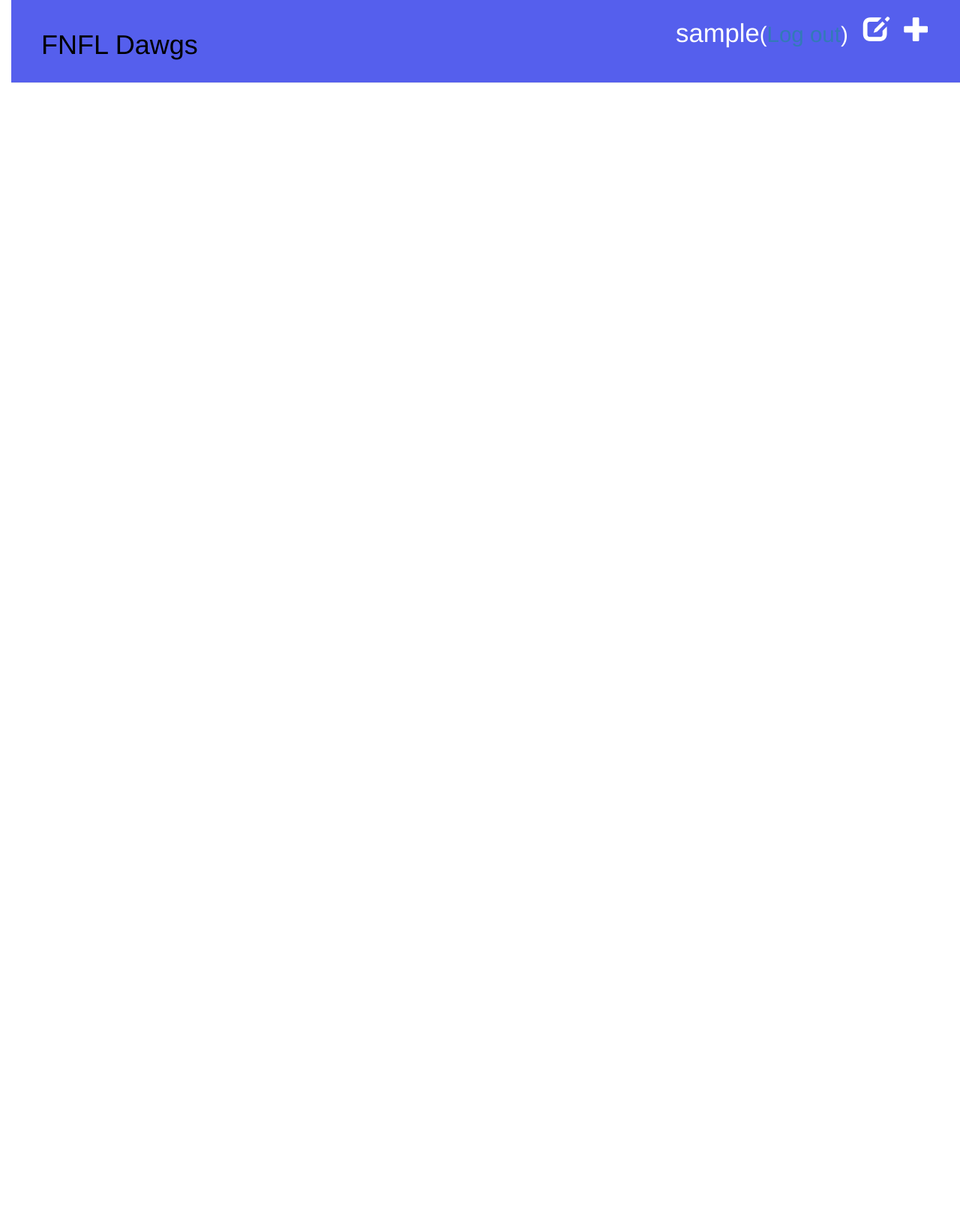
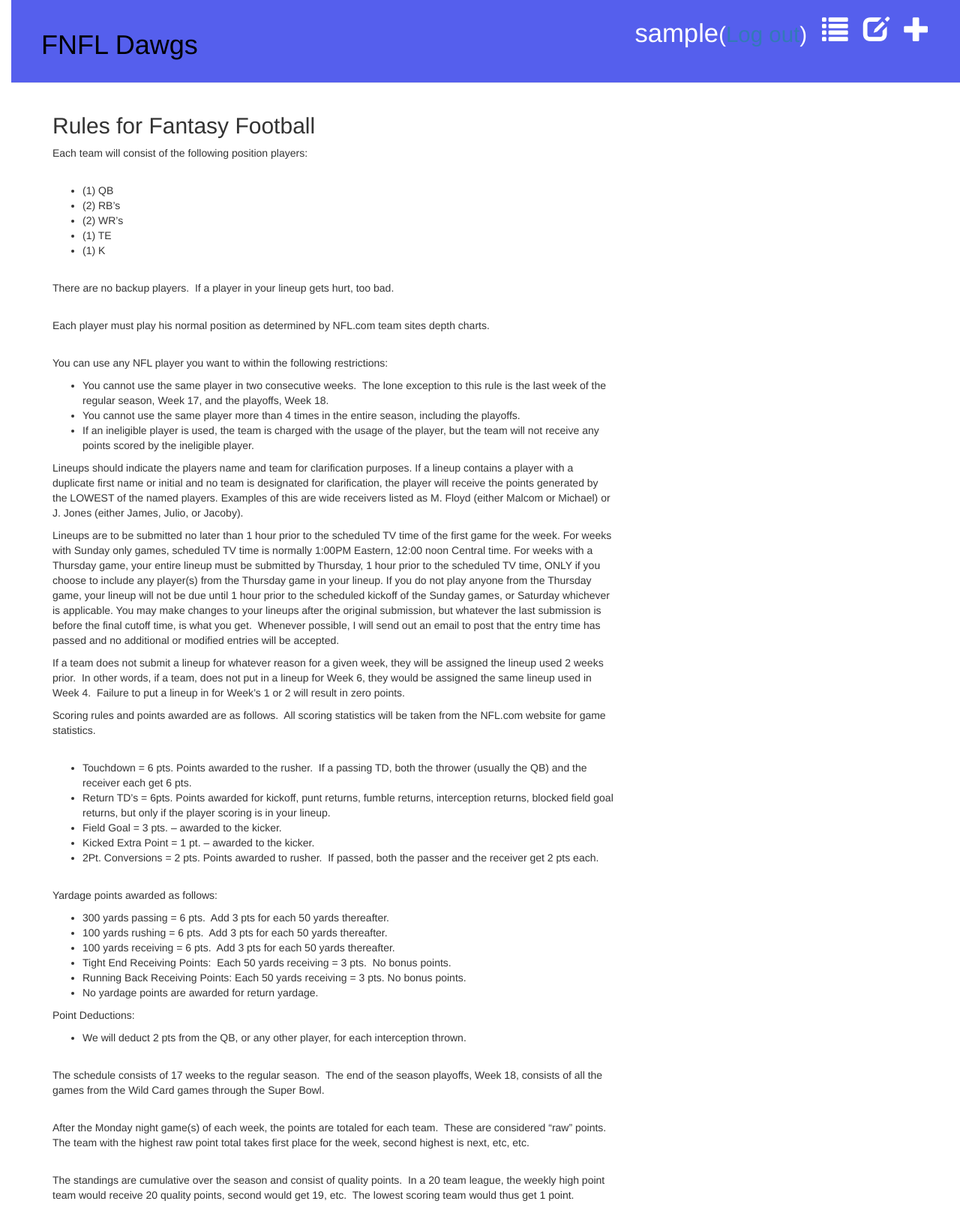
Before and after one commit to wallace123/fnfldawgs, a Django app: page / in a window 1280 px wide. Shown: the whole page at 75% size. Before the commit the page ends 111 px from the top, so only its background shows below. Run offline with Django 3.2, Linux system fonts and the light colour scheme; the visitor is signed in with stand-in values (Sample User, id 1); data that the repository does not hold is empty; some libraries are stand-ins or nearby versions.

Commit message:
Adding a welcome page and making that the default. Added a list lineups button.

```diff
--- a/fnfl/templates/fnfl/base.html
+++ b/fnfl/templates/fnfl/base.html
@@ -12,11 +12,12 @@
         {% if user.is_authenticated %}
             <a href="{% url 'lineup_new' %}" class="top-menu"><span class="glyphicon glyphicon-plus"></span></a>
             <a href="{% url 'lineup_draft_list' %}" class="top-menu"><span class="glyphicon glyphicon-edit"></span></a>
+            <a href="{% url 'lineup_list' %}" class="top-menu"><span class="glyphicon glyphicon-list"></span></a>
             <p class="top-menu">{{ user.username }}<small>(<a href="{% url 'logout' %}">Log out</a>)</small></p>
         {% else %}
             <a href="{% url 'login' %}" class="top-menu"><span class="glyphicon glyphicon-lock"></span></a>
         {% endif %}
-            <h1><a href="{% url 'fnfl.views.lineup_list' %}">FNFL Dawgs</a></h1>
+            <h1><a href="{% url 'welcome' %}">FNFL Dawgs</a></h1>
         </div>
 
         <div class="content container">
--- /dev/null
+++ b/fnfl/templates/fnfl/welcome.html
@@ -0,0 +1,65 @@
+{% extends 'fnfl/base.html' %}
+
+{% block content %}
+<h2>Rules for Fantasy Football</h2>
+<p>Each team will consist of the following position players:</p>
+<ul>
+    <li>(1) QB</li>
+    <li>(2) RB’s</li>
+    <li>(2) WR’s</li>
+    <li>(1) TE</li>
+    <li>(1) K</li>
+</ul>
+
+<p>There are no backup players.  If a player in your lineup gets hurt, too bad.</p>
+
+<p>Each player must play his normal position as determined by NFL.com team sites depth charts.</p>
+
+<p>You can use any NFL player you want to within the following restrictions:</p>
+
+<ul>
+    <li>You cannot use the same player in two consecutive weeks.  The lone exception to this rule is the last week of the regular season, Week 17, and the playoffs, Week 18.</li>
+    <li>You cannot use the same player more than 4 times in the entire season, including the playoffs.</li>
+    <li>If an ineligible player is used, the team is charged with the usage of the player, but the team will not receive any points scored by the ineligible player.</li>
+</ul>
+
+<p>Lineups should indicate the players name and team for clarification purposes.  If a lineup contains a player with a duplicate first name or initial and no team is designated for clarification, the player will receive the points generated by the LOWEST of the named players.  Examples of this are wide receivers listed as M. Floyd (either Malcom or Michael) or J. Jones (either James, Julio, or Jacoby).</p>
+
+<p>Lineups are to be submitted no later than 1 hour prior to the scheduled TV time of the first game for the week.  For weeks with Sunday only games, scheduled TV time is normally 1:00PM Eastern, 12:00 noon Central time.  For weeks with a Thursday game, your entire lineup must be submitted by Thursday, 1 hour prior to the scheduled TV time, ONLY if you choose to include any player(s) from the Thursday game in your lineup.  If you do not play anyone from the Thursday game, your lineup will not be due until 1 hour prior to the scheduled kickoff of the Sunday games, or Saturday whichever is applicable. You may make changes to your lineups after the original submission, but whatever the last submission is before the final cutoff time, is what you get.  Whenever possible, I will send out an email to post that the entry time has passed and no additional or modified entries will be accepted.</p>
+
+<p>If a team does not submit a lineup for whatever reason for a given week, they will be assigned the lineup used 2 weeks prior.  In other words, if a team, does not put in a lineup for Week 6, they would be assigned the same lineup used in Week 4.  Failure to put a lineup in for Week’s 1 or 2 will result in zero points.</p>
+
+<p>Scoring rules and points awarded are as follows.  All scoring statistics will be taken from the NFL.com website for game statistics.</p>
+
+<ul>
+    <li>Touchdown = 6 pts. Points awarded to the rusher.  If a passing TD, both the thrower (usually the QB) and the receiver each get 6 pts.</li>
+    <li>Return TD’s = 6pts. Points awarded for kickoff, punt returns, fumble returns, interception returns, blocked field goal returns, but only if the player scoring is in your lineup.</li>
+    <li>Field Goal = 3 pts. – awarded to the kicker.</li>
+    <li>Kicked Extra Point = 1 pt. – awarded to the kicker.</li>
+    <li>2Pt. Conversions = 2 pts. Points awarded to rusher.  If passed, both the passer and the receiver get 2 pts each.</li>
+</ul>
+
+<p>Yardage points awarded as follows:</p>
+
+<ul>
+    <li>300 yards passing = 6 pts.  Add 3 pts for each 50 yards thereafter.</li>
+    <li>100 yards rushing = 6 pts.  Add 3 pts for each 50 yards thereafter.</li>
+    <li>100 yards receiving = 6 pts.  Add 3 pts for each 50 yards thereafter.</li>
+    <li>Tight End Receiving Points:  Each 50 yards receiving = 3 pts.  No bonus points.</li>
+    <li>Running Back Receiving Points:  Each 50 yards receiving = 3 pts.  No bonus points.</li>
+    <li>No yardage points are awarded for return yardage.</li>
+</ul>
+
+<p>Point Deductions:</p>
+
+<ul>
+    <li>We will deduct 2 pts from the QB, or any other player, for each interception thrown.</li>
+</ul>
+
+<p>The schedule consists of 17 weeks to the regular season.  The end of the season playoffs, Week 18, consists of all the games from the Wild Card games through the Super Bowl.</p>
+
+<p>After the Monday night game(s) of each week, the points are totaled for each team.  These are considered “raw” points.  The team with the highest raw point total takes first place for the week, second highest is next, etc, etc.</p>
+
+<p>The standings are cumulative over the season and consist of quality points.  In a 20 team league, the weekly high point team would receive 20 quality points, second would get 19, etc.  The lowest scoring team would thus get 1 point.</p>
+
+{% endblock %}
--- a/fnfl/urls.py
+++ b/fnfl/urls.py
@@ -2,7 +2,8 @@ from django.conf.urls import url
 from . import views
 
 urlpatterns = [
-    url(r'^$', views.lineup_list, name='lineup_list'),
+    url(r'^$', views.welcome, name= 'welcome'),
+    url(r'^lineup/$', views.lineup_list, name='lineup_list'),
     url(r'^lineup/(?P<pk>\d+)/$', views.lineup_detail, name='lineup_detail'),
     url(r'^lineup/new/$', views.lineup_new, name='lineup_new'),
     url(r'^lineup/(?P<pk>\d+)/edit/$', views.lineup_edit, name='lineup_edit'),
--- a/fnfl/views.py
+++ b/fnfl/views.py
@@ -4,10 +4,15 @@ from .models import Lineup
 from .forms import LineupForm
 from django.contrib.auth.decorators import login_required
 
+def welcome(request):
+    return render(request, 'fnfl/welcome.html', {})
+
+@login_required
 def lineup_list(request):
     lineups = Lineup.objects.filter(published_date__lte=timezone.now()).order_by('published_date')
     return render(request, 'fnfl/lineup_list.html', {'lineups': lineups})
 
+@login_required
 def lineup_detail(request, pk):
     lineup = get_object_or_404(Lineup, pk=pk)
     return render(request, 'fnfl/lineup_detail.html', {'lineup': lineup})
```
